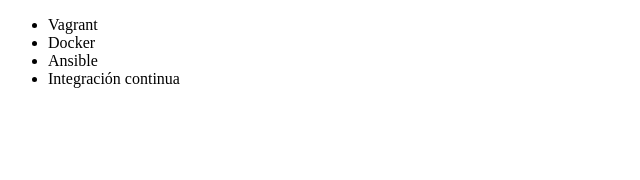
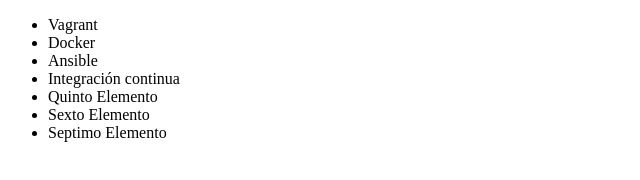
Before and after one commit to betov69/curso-git-alura, a plain HTML site: page index.html in a window 1280 px wide. Shown: the whole page, without its empty margins (0-640 px from the left). Drawn offline with Linux system fonts and the light colour scheme.

Commit message:
Se agregaron 3 nuevos elementos a la lista desordenada

```diff
--- a/index.html
+++ b/index.html
@@ -10,6 +10,9 @@
          <li> Docker </li>
          <li> Ansible </li>
          <li> Integración continua </li>
+         <li> Quinto Elemento</li>
+         <li> Sexto Elemento</li>
+         <li> Septimo Elemento</li>
      </ul>
 </body>
 </html>
```
